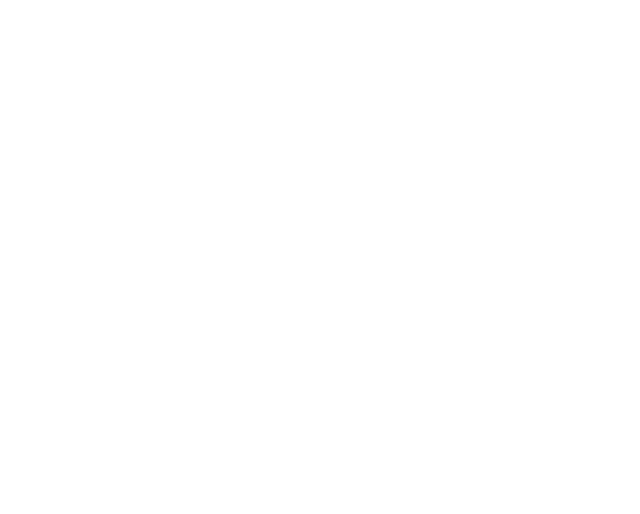
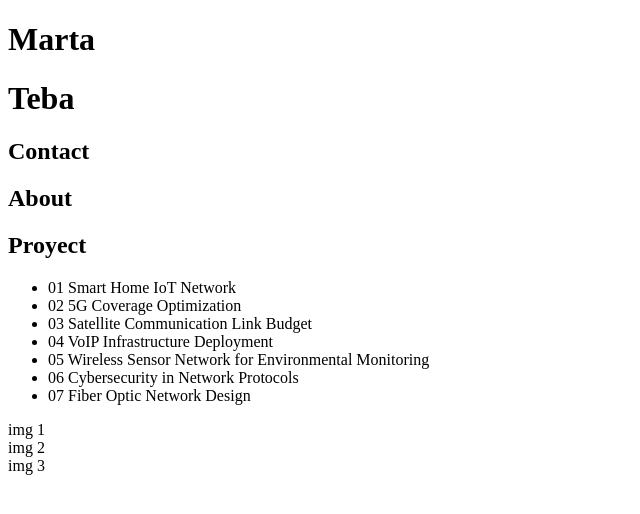
Before and after one commit to alexbaaaa/alexbaaaa.github.io, a website: page index.html in a window 1280 px wide. Shown: the whole page, without its empty margins (0-640 px from the left). Drawn offline with Linux system fonts and the light colour scheme.

Commit message:
Hero Structura html

```diff
--- a/index.html
+++ b/index.html
@@ -6,6 +6,34 @@
     <title>Marta Teva</title>
 </head>
 <body>
-    <h1></h1>
+    <div class="hero">
+        <div class="header">
+            <h1>Marta</h1>
+            <h1>Teba</h1>
+            <h2>Contact</h2>
+            <h2>About</h2>
+        </div>
+        <div class="proyect">
+            <div class="title">
+                <h2>Proyect</h2>
+                <ul>
+                    <li><a href=""></a>01 Smart Home IoT Network  </li>
+                    <li><a href=""></a>02 5G Coverage Optimization</li>
+                    <li><a href=""></a>03 Satellite Communication Link Budget</li>
+                    <li><a href=""></a>04 VoIP Infrastructure Deployment </li>
+                    <li><a href=""></a>05  Wireless Sensor Network for Environmental Monitoring</li>
+                    <li><a href=""></a>06 Cybersecurity in Network Protocols</li>
+                    <li><a href=""></a>07 Fiber Optic Network Design</li>
+                </ul>
+            </div>
+            <div class="feature_proyects">
+                <div>img 1</div>
+                <div>img 2</div>
+                <div>img 3</div>
+            </div>
+        </div>
+    </div>
+
+
 </body>
 </html>
```
